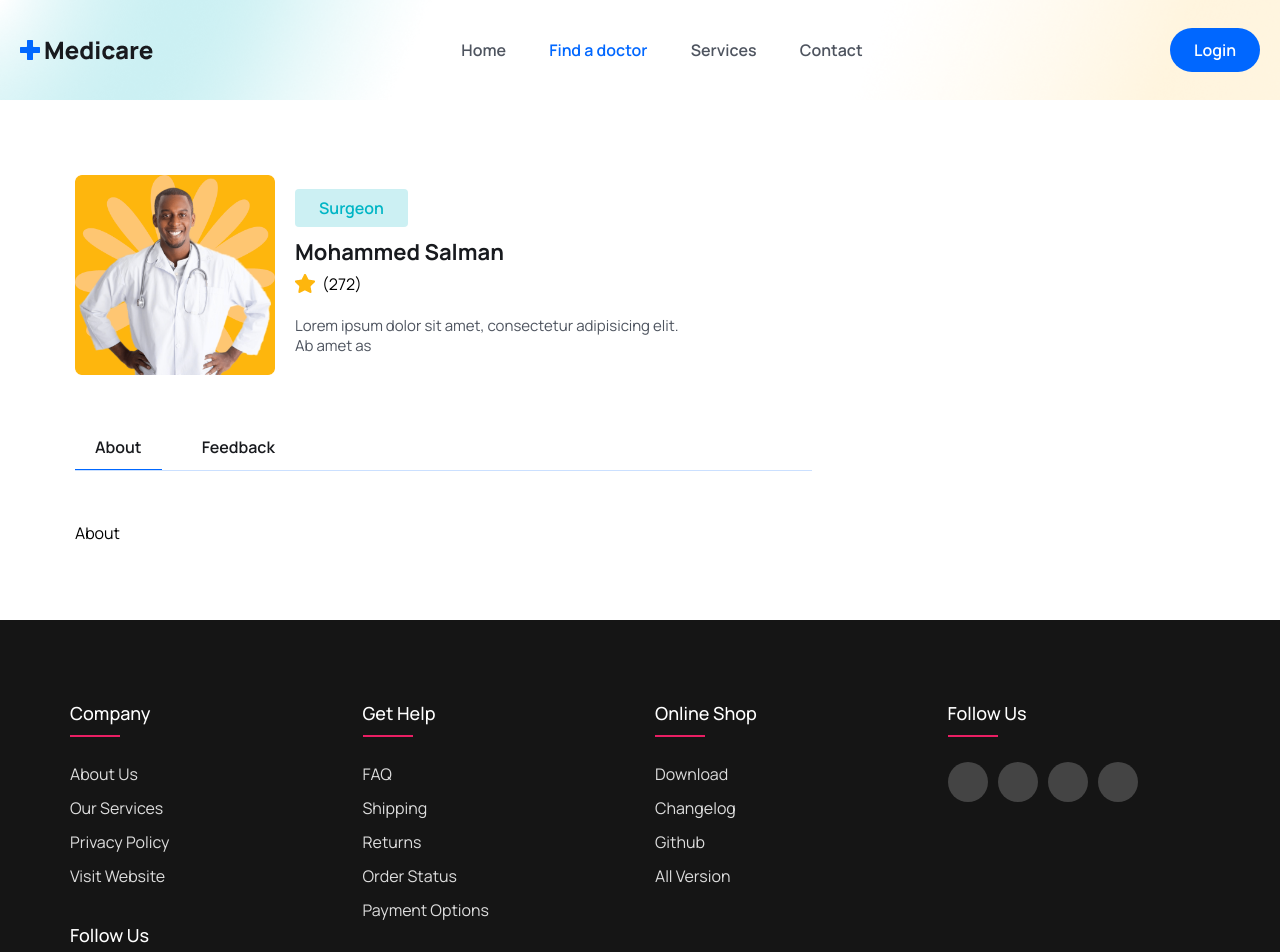
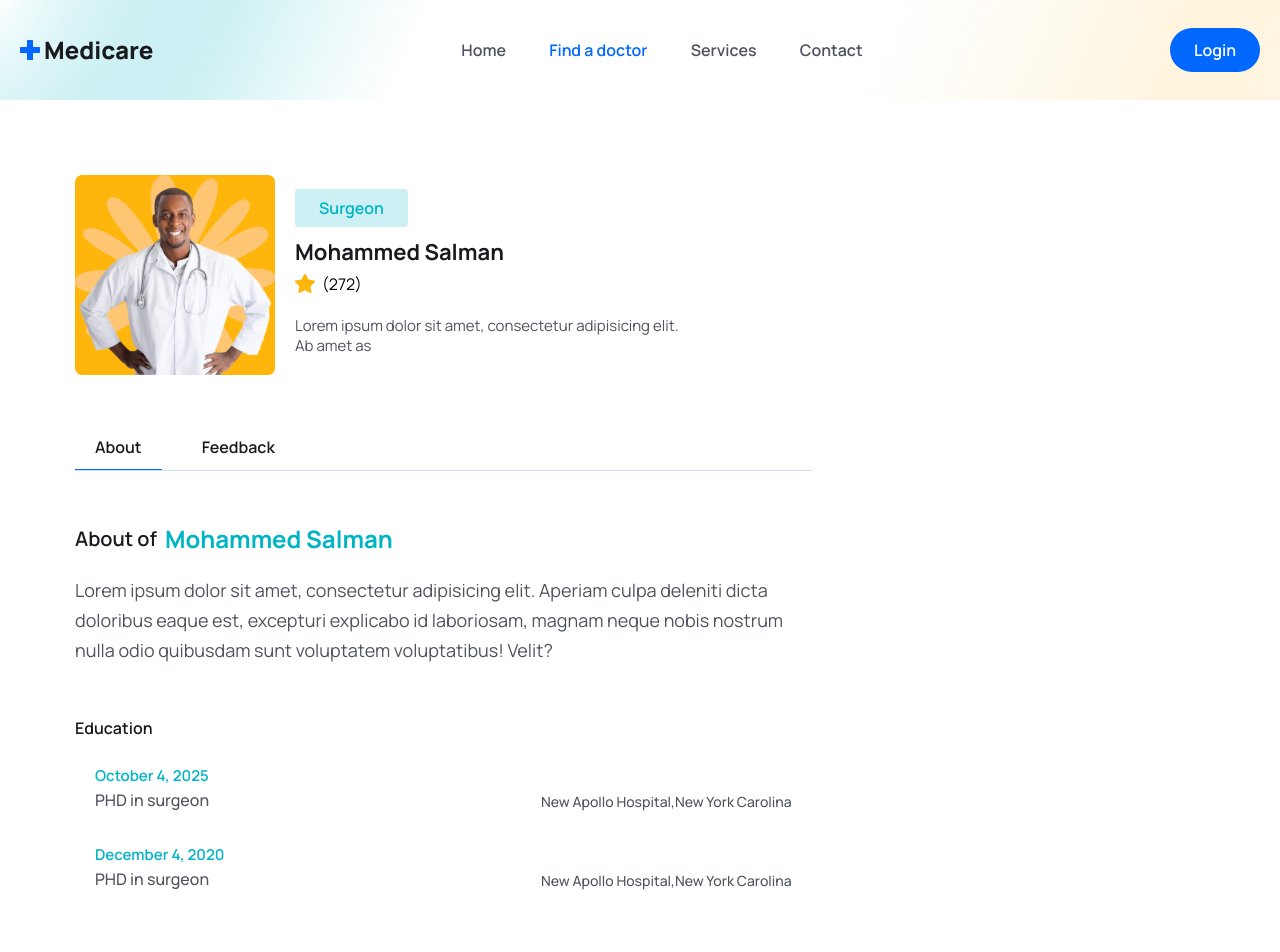
Before and after one commit to SalmanMohammed2001/Docker_Appointement_Frontend, a React (Vite) app: page /doctors/1 in a window 1280 px wide. Shown: the top 952 px of the page. Built offline with nearby package versions, Linux system fonts and the light colour scheme.

Commit message:
implementation education details and dateformat generate ts

```diff
--- a/src/pages/Doctor/About.tsx
+++ /dev/null
@@ -1,8 +0,0 @@
-const AboutPage = () => {
-    return(
-        <div>
-            <h1>About</h1>
-        </div>
-    )
-}
-export default AboutPage;
--- /dev/null
+++ b/src/pages/Doctor/DoctorAbout.tsx
@@ -0,0 +1,45 @@
+import {formatDate} from "../../utils/formateDate.ts";
+
+const doctorAbout = () => {
+    // @ts-ignore
+    return (
+        <div>
+            <div>
+                <h3 className={"text-[20px] font-semibold leading-[30px] text-headingColor  flex items-center gap-2 "}> About
+                    of
+                    <span className={"text-irisBlueColor font-bold text-[24px] leading-9"}> Mohammed Salman</span>
+                </h3>
+                <p className={"text_para"}>Lorem ipsum dolor sit amet, consectetur adipisicing elit. Aperiam culpa deleniti dicta doloribus
+                    eaque est, excepturi explicabo id laboriosam, magnam neque nobis nostrum nulla odio quibusdam sunt
+                    voluptatem voluptatibus! Velit?</p>
+            </div>
+
+            <div className={"mt-12"}>
+                <h3 className={"ext-[20px] font-semibold leading-[30px] text-headingColor"}>Education</h3>
+                <ul className={"pl-4 md:p-5"}>
+                    <li className={"flex flex-col sm:flex-row sm:justify-between sm:items-end md:gap-5 mb-[30px]"}>
+                        <div>
+                            <span
+                                className={"text-[15px] leading-6 font-semibold text-irisBlueColor"}>{formatDate('10-04-2025')}</span>
+                            <p className={"text-[16px] leading-6 font-medium text-textColor"}> PHD in surgeon</p>
+                        </div>
+                        <p className={"text-[14px] leading-5 font-medium text-textColor"}>
+                            New Apollo Hospital,New York Carolina
+                        </p>
+                    </li>
+                    <li className={"flex flex-col sm:flex-row sm:justify-between sm:items-end md:gap-5 mb-[30px]"}>
+                        <div>
+                            <span
+                                className={"text-[15px] leading-6 font-semibold text-irisBlueColor"}>{formatDate('12-04-2020')}</span>
+                            <p className={"text-[16px] leading-6 font-medium text-textColor"}> PHD in surgeon</p>
+                        </div>
+                        <p className={"text-[14px] leading-5 font-medium text-textColor"}>
+                            New Apollo Hospital,New York Carolina
+                        </p>
+                    </li>
+                </ul>
+            </div>
+        </div>
+    )
+}
+export default doctorAbout;
--- a/src/pages/Doctor/DoctorDetails.tsx
+++ b/src/pages/Doctor/DoctorDetails.tsx
@@ -3,7 +3,7 @@ import StarImg from '../../assets/images/Star.png'
 import {useState} from "react";
 
 import Feedback from "./Feedback.tsx";
-import About from "./About.tsx";
+import DoctorAbout from "./DoctorAbout.tsx";
 const DoctorDetails = () => {
 
     const [tab,setTab] = useState('about')
@@ -46,7 +46,7 @@ const DoctorDetails = () => {
 
                             <div className={"mt-[50px]"}>
                                 {
-                                    tab=='about'&& <About/>
+                                    tab=='about'&& <DoctorAbout/>
                                 }
                                 {
                                     tab=='feedback'&& <Feedback/>
--- /dev/null
+++ b/src/utils/formateDate.ts
@@ -0,0 +1,8 @@
+
+export  const formatDate = (date: any,config?:any) => {
+
+    const defaultOption={day:"numeric",month:"long",year:"numeric"}
+    const option=config ? config : defaultOption
+
+    return new Date(date).toLocaleDateString("en-US",option);
+}
```
